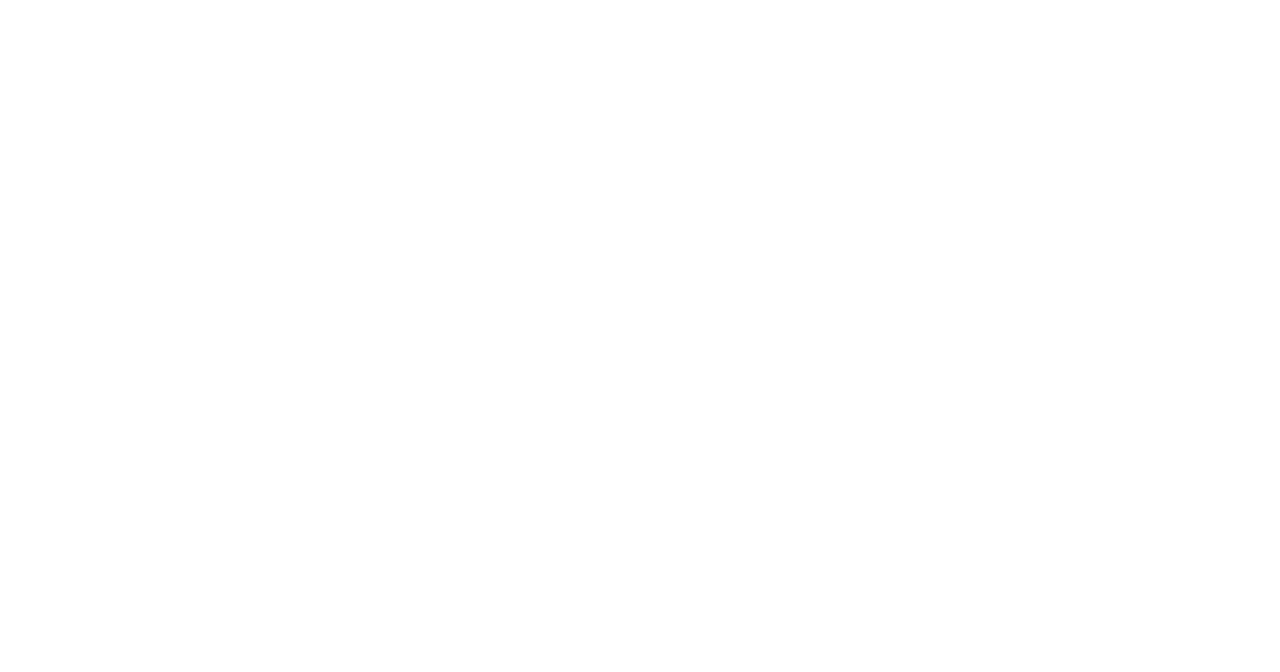
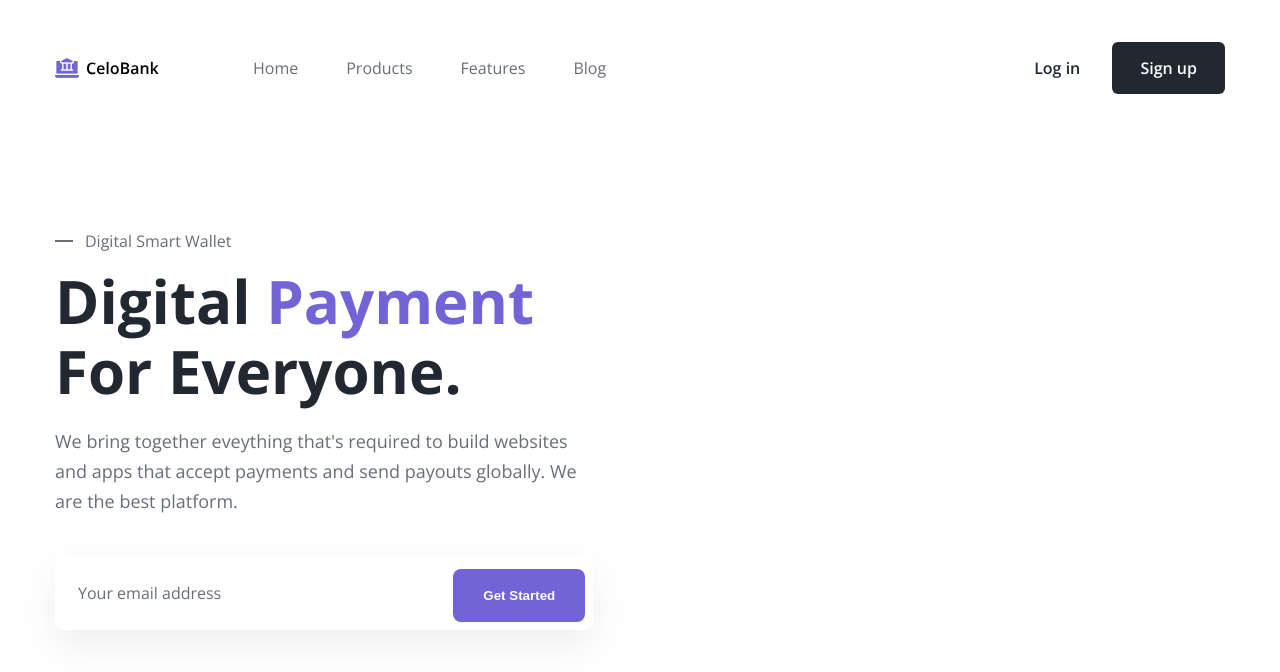
Before and after one commit to ThanhQuy-wolf/project-htmlcss-05, a plain HTML site: page index.html in a window 1280 px wide. Shown: the top 672 px of the page. Drawn offline with nearby package versions, Linux system fonts and the light colour scheme.

Commit message:
Done Header

```diff
--- a/assets/css/reset.css
+++ b/assets/css/reset.css
@@ -0,0 +1,48 @@
+/* http://meyerweb.com/eric/tools/css/reset/
+   v2.0 | 20110126
+   License: none (public domain)
+*/
+
+html, body, div, span, applet, object, iframe,
+h1, h2, h3, h4, h5, h6, p, blockquote, pre,
+a, abbr, acronym, address, big, cite, code,
+del, dfn, em, img, ins, kbd, q, s, samp,
+small, strike, strong, sub, sup, tt, var,
+b, u, i, center,
+dl, dt, dd, ol, ul, li,
+fieldset, form, label, legend,
+table, caption, tbody, tfoot, thead, tr, th, td,
+article, aside, canvas, details, embed,
+figure, figcaption, footer, header, hgroup,
+menu, nav, output, ruby, section, summary,
+time, mark, audio, video {
+	margin: 0;
+	padding: 0;
+	border: 0;
+	font-size: 100%;
+	font: inherit;
+	vertical-align: baseline;
+}
+/* HTML5 display-role reset for older browsers */
+article, aside, details, figcaption, figure,
+footer, header, hgroup, menu, nav, section {
+	display: block;
+}
+body {
+	line-height: 1;
+}
+ol, ul {
+	list-style: none;
+}
+blockquote, q {
+	quotes: none;
+}
+blockquote:before, blockquote:after,
+q:before, q:after {
+	content: '';
+	content: none;
+}
+table {
+	border-collapse: collapse;
+	border-spacing: 0;
+}
--- a/assets/css/style.css
+++ b/assets/css/style.css
@@ -0,0 +1,204 @@
+* {
+    box-sizing: border-box;
+}
+
+:root {
+    --primary-color: #212832;
+    --second-color-gray: #696D76;
+    --second-color-violet: #7264D6;
+    --text-color-sub-title: #696D77;
+    --text-color-white: #fff;
+    --text-family: "Open Sans", sans-serif;
+}
+
+html, body {
+    scroll-behavior: smooth;
+}
+
+html {
+    font-size: 62.5%;
+}
+
+body {
+    font-size: 1.6rem;
+    font-family: var(--text-family);
+    font-weight: 400;
+}
+
+textarea, input, label {
+    font-size: inherit;
+    font-family: inherit;
+}
+
+/* ============ Common ============ */
+h1 {
+    font-size: 6rem;
+    font-weight: 700;
+    line-height: 1.16;
+    color: var(--primary-color);
+}
+
+a {
+    text-decoration: none;
+    display: inline-block;
+}
+
+.container {
+    width: 1170px;
+    max-width: 100% - 48px;
+    margin: 0 auto;
+}
+
+.sub-title {
+    position: relative;
+    margin-left: 30px;
+    line-height: 1.75; /* 175% */
+    color: var(--text-color-sub-title);
+}
+
+.sub-title::before {
+    position: absolute;
+    left: -30px;
+    top: 50%;
+    transform: translateY(-50%);
+    content: "";
+    width: 18px;
+    height: 2px;
+    background: currentColor;
+}
+
+.desc {
+    line-height: 1.67; /* 166.667% */
+    color: var(--second-color-gray);
+}
+
+.title {
+    font-size: 4rem;
+    font-weight: 700;
+    line-height: 1.25%; /* 125% */
+    color: var(--primary-color);
+}
+
+.text-btn {
+    text-align: center;
+    font-weight: 600;
+    line-height: 1.75; /* 175% */
+    color: var(--text-color-white);
+}
+
+.bg-btn {
+    padding: 15px 30px;
+    flex-shrink: 0;
+    border: none;
+    border-radius: 8px;
+    background: var(--primary-color);
+}
+
+/* ============ Header ============ */
+.header__container {
+    display: flex;
+    align-items: center;
+    padding-top: 42px;
+}
+
+.header__logo-cover {
+    display: flex;
+    align-items: center;
+    gap: 7px;
+}
+
+.header__navbar {
+    display: flex;
+    margin-left: 70px;
+}
+
+.header--nav-item {
+    padding: 8px 24px;
+    text-align: center;
+    font-weight: 400;
+    line-height: 1.75; /* 175% */
+    color: var(--second-color-gray);
+}
+
+.header--nav-item:hover {
+    font-weight: 600;
+    color: var(--primary-color);
+    text-shadow: 1px 0 0 currentColor;
+}
+
+.header__btn-cover {
+    margin-left: auto;
+}
+
+.header--btn:first-child{
+    margin-right: 28px;
+    color: var(--primary-color);
+}
+
+.header--btn:last-child {
+    padding: 12px 28px;
+    border-radius: 6px;
+}
+
+/* ============ Hero ============ */
+.hero__container {
+    display: flex;
+}
+
+.hero__content {
+    width: 46%;
+    margin-top: 133px;
+}
+
+.hero--title {
+    margin-top: 12px;
+}
+
+.hero--title span {
+    color: var(--second-color-violet);
+}
+
+.hero--desc {
+    margin-top: 20px;
+    font-size: 1.8rem;
+}
+
+form {
+    position: relative;
+    margin-top: 40px;
+}
+
+.hero--btn, .hero--label {
+    position: absolute;
+}
+
+.hero--input {
+    width: 100%;
+    height: 74px;
+    padding: 23px;
+    border: none;
+    border-radius: 8px;
+    background: var(--text-color-white);
+    box-shadow: 0 16px 42px 0 rgba(0, 0, 0, 0.07);
+}
+
+.hero--label {
+    left: 23px;
+    top: 50%;
+    transform: translateY(-50%);
+    color: var(--second-color-gray);
+    background: var(--text-color-white);
+    transition: translate 0.2s ease;
+}
+
+form [type="email"]:focus + label {
+    translate: 0 -35px;
+}
+
+.hero--btn {
+    cursor: pointer;
+    right: 8px;
+    bottom: 8px;
+    white-space: nowrap;
+    background: var(--second-color-violet);
+}
--- a/index.html
+++ b/index.html
@@ -1,33 +1,170 @@
 <!DOCTYPE html>
 <html lang="en">
     <head>
-    <meta charset="UTF-8">
-    <meta name="viewport" content="width=device-width, initial-scale=1.0">
+        <meta charset="UTF-8" />
+        <meta name="viewport" content="width=device-width, initial-scale=1.0" />
         <title>CeloBank</title>
+        <!-- Icon -->
+        <link
+            rel="stylesheet"
+            href="https://cdnjs.cloudflare.com/ajax/libs/font-awesome/7.0.0/css/all.min.css"
+            integrity="sha512-DxV+EoADOkOygM4IR9yXP8Sb2qwgidEmeqAEmDKIOfPRQZOWbXCzLC6vjbZyy0vPisbH2SyW27+ddLVCN+OMzQ=="
+            crossorigin="anonymous"
+            referrerpolicy="no-referrer"
+        />
+        <!-- Fonts -->
+        <link rel="preconnect" href="https://fonts.googleapis.com" />
+        <link rel="preconnect" href="https://fonts.gstatic.com" crossorigin />
+        <link
+            href="https://fonts.googleapis.com/css2?family=Open+Sans:ital,wght@0,300..800;1,300..800&display=swap"
+            rel="stylesheet"
+        />
         <!-- Favicon -->
-    <link rel="apple-touch-icon" sizes="57x57" href="./assets/favicon/apple-icon-57x57.png">
-    <link rel="apple-touch-icon" sizes="60x60" href="./assets/favicon/apple-icon-60x60.png">
-    <link rel="apple-touch-icon" sizes="72x72" href="./assets/favicon/apple-icon-72x72.png">
-    <link rel="apple-touch-icon" sizes="76x76" href="./assets/favicon/apple-icon-76x76.png">
-    <link rel="apple-touch-icon" sizes="114x114" href="./assets/favicon/apple-icon-114x114.png">
-    <link rel="apple-touch-icon" sizes="120x120" href="./assets/favicon/apple-icon-120x120.png">
-    <link rel="apple-touch-icon" sizes="144x144" href="./assets/favicon/apple-icon-144x144.png">
-    <link rel="apple-touch-icon" sizes="152x152" href="./assets/favicon/apple-icon-152x152.png">
-    <link rel="apple-touch-icon" sizes="180x180" href="./assets/favicon/apple-icon-180x180.png">
-    <link rel="icon" type="image/png" sizes="192x192"  href="./assets/favicon/android-icon-192x192.png">
-    <link rel="icon" type="image/png" sizes="32x32" href="./assets/favicon/favicon-32x32.png">
-    <link rel="icon" type="image/png" sizes="96x96" href="./assets/favicon/favicon-96x96.png">
-    <link rel="icon" type="image/png" sizes="16x16" href="./assets/favicon/favicon-16x16.png">
-    <link rel="manifest" href="./assets/favicon/manifest.json">
-    <meta name="msapplication-TileColor" content="#ffffff">
-    <meta name="msapplication-TileImage" content="ms-icon-144x144.png">
-    <meta name="theme-color" content="#ffffff">
+        <link
+            rel="apple-touch-icon"
+            sizes="57x57"
+            href="./assets/favicon/apple-icon-57x57.png"
+        />
+        <link
+            rel="apple-touch-icon"
+            sizes="60x60"
+            href="./assets/favicon/apple-icon-60x60.png"
+        />
+        <link
+            rel="apple-touch-icon"
+            sizes="72x72"
+            href="./assets/favicon/apple-icon-72x72.png"
+        />
+        <link
+            rel="apple-touch-icon"
+            sizes="76x76"
+            href="./assets/favicon/apple-icon-76x76.png"
+        />
+        <link
+            rel="apple-touch-icon"
+            sizes="114x114"
+            href="./assets/favicon/apple-icon-114x114.png"
+        />
+        <link
+            rel="apple-touch-icon"
+            sizes="120x120"
+            href="./assets/favicon/apple-icon-120x120.png"
+        />
+        <link
+            rel="apple-touch-icon"
+            sizes="144x144"
+            href="./assets/favicon/apple-icon-144x144.png"
+        />
+        <link
+            rel="apple-touch-icon"
+            sizes="152x152"
+            href="./assets/favicon/apple-icon-152x152.png"
+        />
+        <link
+            rel="apple-touch-icon"
+            sizes="180x180"
+            href="./assets/favicon/apple-icon-180x180.png"
+        />
+        <link
+            rel="icon"
+            type="image/png"
+            sizes="192x192"
+            href="./assets/favicon/android-icon-192x192.png"
+        />
+        <link
+            rel="icon"
+            type="image/png"
+            sizes="32x32"
+            href="./assets/favicon/favicon-32x32.png"
+        />
+        <link
+            rel="icon"
+            type="image/png"
+            sizes="96x96"
+            href="./assets/favicon/favicon-96x96.png"
+        />
+        <link
+            rel="icon"
+            type="image/png"
+            sizes="16x16"
+            href="./assets/favicon/favicon-16x16.png"
+        />
+        <link rel="manifest" href="./assets/favicon/manifest.json" />
+        <meta name="msapplication-TileColor" content="#ffffff" />
+        <meta name="msapplication-TileImage" content="ms-icon-144x144.png" />
+        <meta name="theme-color" content="#ffffff" />
         <!-- CSS -->
-    <link rel="stylesheet" href="./assets/css/reset.css">
-    <link rel="stylesheet" href="./assets/css/style.css">
-
+        <link rel="stylesheet" href="./assets/css/reset.css" />
+        <link rel="stylesheet" href="./assets/css/style.css" />
     </head>
     <body>
+        <!-- Header -->
+        <header class="header">
+            <div class="header__container container">
+                <div class="header__logo-cover">
+                    <img src="./assets/img/Logo.png" alt="Logo" class="logo" />
+                    <img
+                        src="./assets/img/CeloBank.svg"
+                        alt="Celo Bank"
+                        class="celo-bank"
+                    />
+                </div>
 
+                <nav class="header__navbar">
+                    <a href="#!" class="header--nav-item">Home</a>
+                    <a href="#!" class="header--nav-item">Products</a>
+                    <a href="#!" class="header--nav-item">Features</a>
+                    <a href="#!" class="header--nav-item">Blog</a>
+                </nav>
+
+                <div class="header__btn-cover">
+                    <a href="" class="header--btn text-btn">Log in</a>
+                    <a href="" class="header--btn text-btn bg-btn">Sign up</a>
+                </div>
+            </div>
+        </header>
+
+        <!-- Main -->
+        <main class="main" style="height: 2000px">
+            <!-- Hero -->
+            <section class="main__hero">
+                <div class="hero__container container">
+                    <article class="hero__content">
+                        <p class="hero--sub-title sub-title">
+                            Digital Smart Wallet
+                        </p>
+                        <h1 class="hero--title">
+                            Digital <span>Payment</span> For Everyone.
+                        </h1>
+                        <p class="hero--desc desc">
+                            We bring together eveything that's required to build
+                            websites and apps that accept payments and send
+                            payouts globally. We are the best platform.
+                        </p>
+
+                        <form action="#!">
+                            <input
+                                type="email"
+                                class="hero--input"
+                                required
+                                autocomplete="email"
+                                id="email"
+                            />
+                            <label for="email" class="hero--label"
+                                >Your email address</label
+                            >
+                            <button
+                                type="submit"
+                                class="hero--btn text-btn bg-btn"
+                            >
+                                Get Started
+                            </button>
+                        </form>
+                    </article>
+
+                    <figure class="hero__images"></figure>
+                </div>
+            </section>
+        </main>
     </body>
 </html>
```
Also changed, not shown: assets/img/CeloBank.svg (added). Lines whose indentation alone changed are shown as unchanged.
